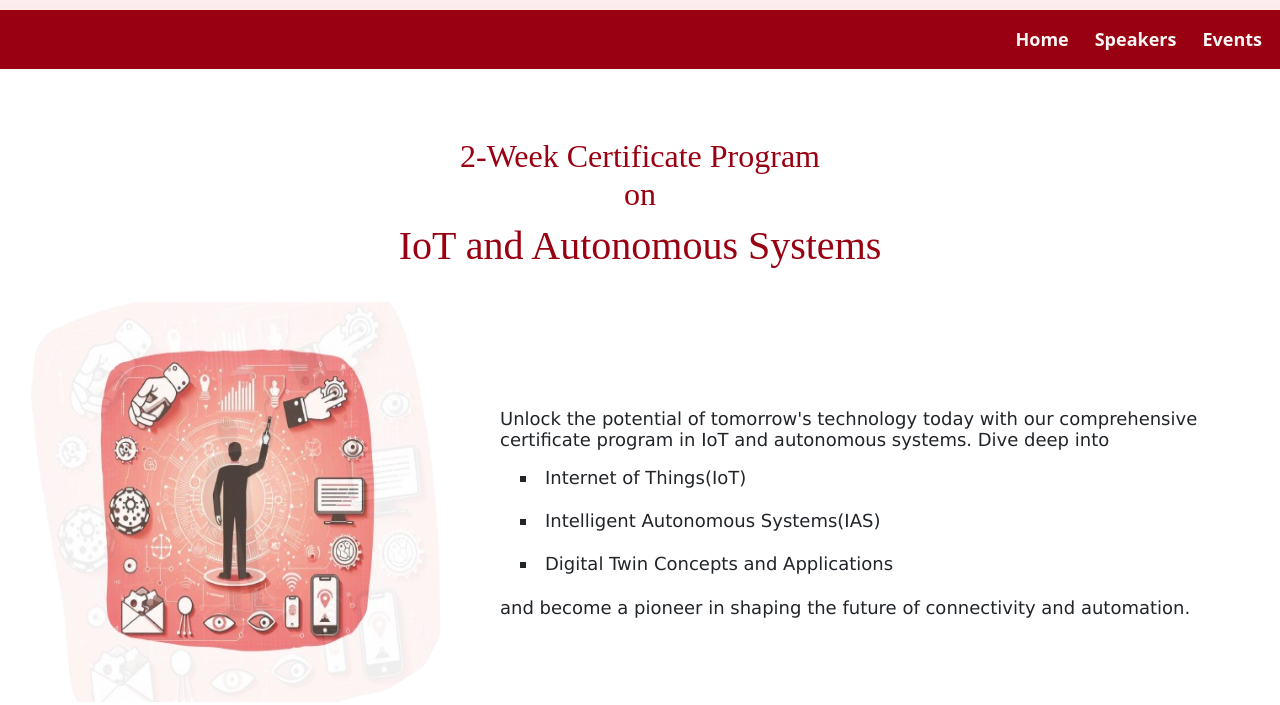
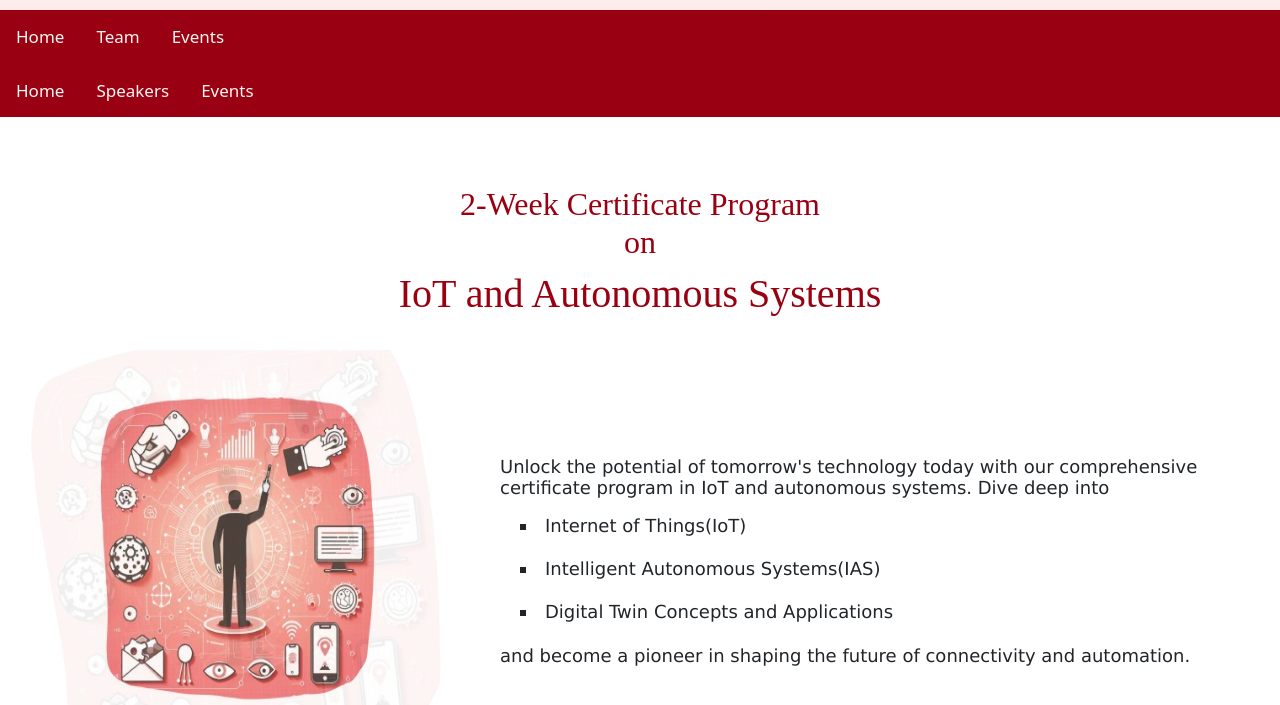
Before and after one commit to Stas-IIITS/stas-iiits.github.io, a plain HTML site: page index.html in a window 1280 px wide. Shown: the part 90-795 px from the top of the page. Drawn offline with nearby package versions, Linux system fonts and the light colour scheme.

Commit message:
Update index.html

```diff
--- a/index.html
+++ b/index.html
@@ -51,7 +51,7 @@
     </ul>
   </div>
   <!-- nav -->
-  <nav class="navbar navbar-expand-lg navbar-light">
+<!--   <nav class="navbar navbar-expand-lg navbar-light">
     <button class="navbar-toggler" type="button" data-toggle="collapse" data-target="#navbarNavDropdown"
       aria-controls="navbarNavDropdown" aria-expanded="false" aria-label="Toggle navigation">
       <span class="navbar-toggler-icon"></span>
@@ -69,7 +69,7 @@
         </li>
       </ul>
     </div>
-  </nav>
+  </nav> -->
   <!--   <div class="container">
  <nav class="navbar navbar-expand-lg">
       <button class="navbar-toggler" type="button" data-toggle="collapse" data-target="#navbarText" aria-controls="navbarText" aria-expanded="false" aria-label="Toggle navigation">
@@ -93,7 +93,45 @@
    </div> -->
   <!--   ---------------------------- -->
   <!--   ----------------------- -->
-
+  <div class="topnav" id="myTopnav">
+    <a href="index.html" class="active custom-nav-link">Home</a>
+    <a href="team.html" class="custom-nav-link">Team</a>
+    <a href="events.html" class="nav-link custom-nav-link">Events</a>
+    <a href="javascript:void(0);" class="icon" onclick="myFunction()">
+      <i class="fa fa-bars"></i>
+    </a>
+  </div>
+  <!--   <div class="container">
+ <nav class="navbar navbar-expand-lg">
+      <button class="navbar-toggler" type="button" data-toggle="collapse" data-target="#navbarText" aria-controls="navbarText" aria-expanded="false" aria-label="Toggle navigation">
+        <span class="navbar-toggler-icon"></span>
+ <img src="icon.jpg">
+      </button>
+      <div class="collapse navbar-collapse" id="navbarNav">
+        <ul class="navbar-nav ml auto text-right">
+          <li class="nav-item active">
+            <a class="nav-link custom-nav-link" href="index.html">Home</a>
+          </li>
+          <li class="nav-item">
+            <a class="nav-link custom-nav-link" href="team.html">Speakers</a>
+          </li>
+          <li class="nav-item">
+            <a class="nav-link custom-nav-link" href="events.html">Events</a>
+          </li>
+        </ul>
+      </div>
+  </nav>
+   </div> -->
+  <!--   ---------------------------- -->
+  <!--   ----------------------- -->
+<div class="topnav" id="myTopnav">
+    <a href="index.html" class="active custom-nav-link">Home</a>
+    <a href="team.html" class="custom-nav-link">Speakers</a>
+    <a href="events.html" class="nav-link custom-nav-link">Events</a>
+    <a href="javascript:void(0);" class="icon" onclick="myFunction()">
+      <i class="fa fa-bars"></i>
+    </a>
+  </div>
   <script>
     document.addEventListener("DOMContentLoaded", function () {
       const navbar = document.getElementById("customNavbar");
```
